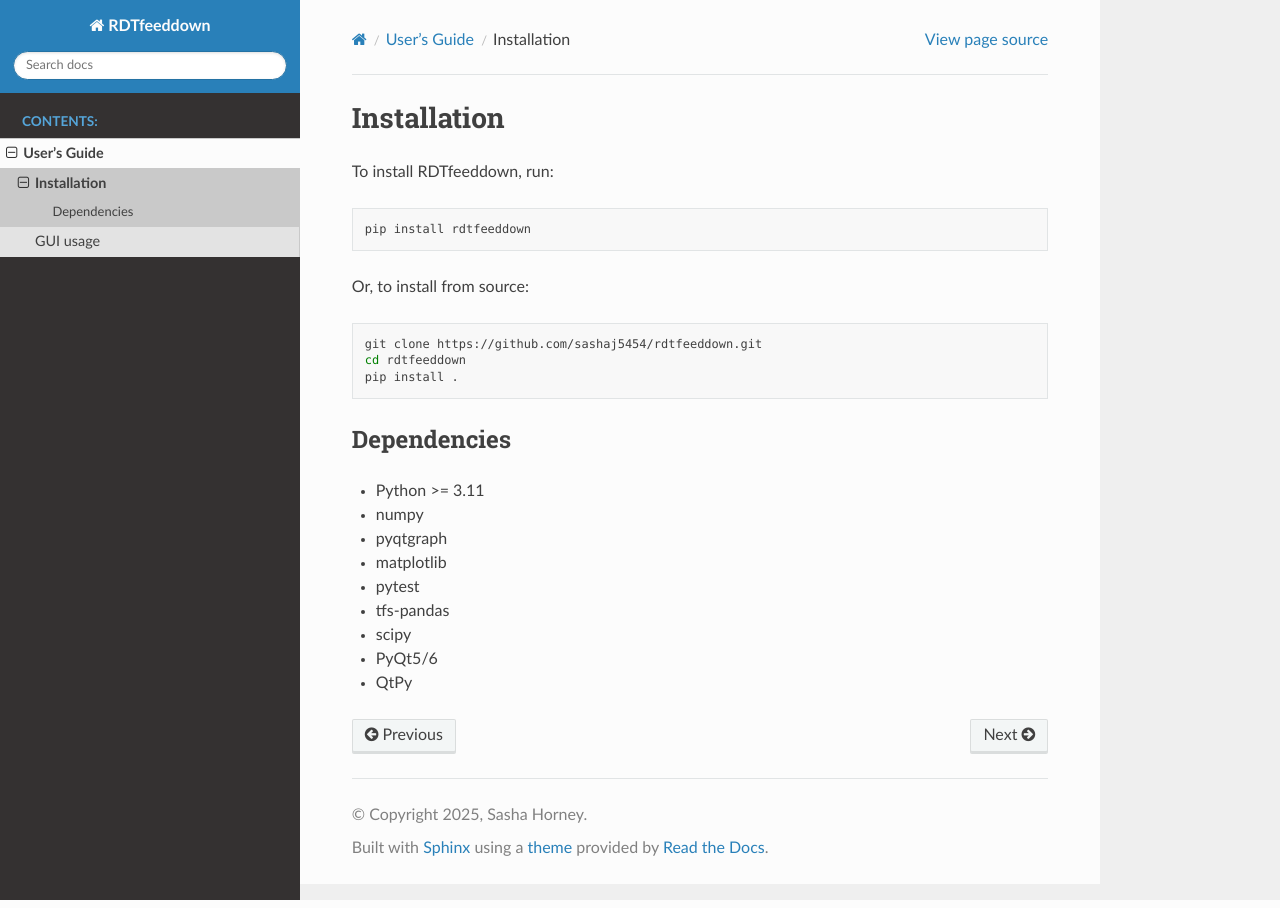
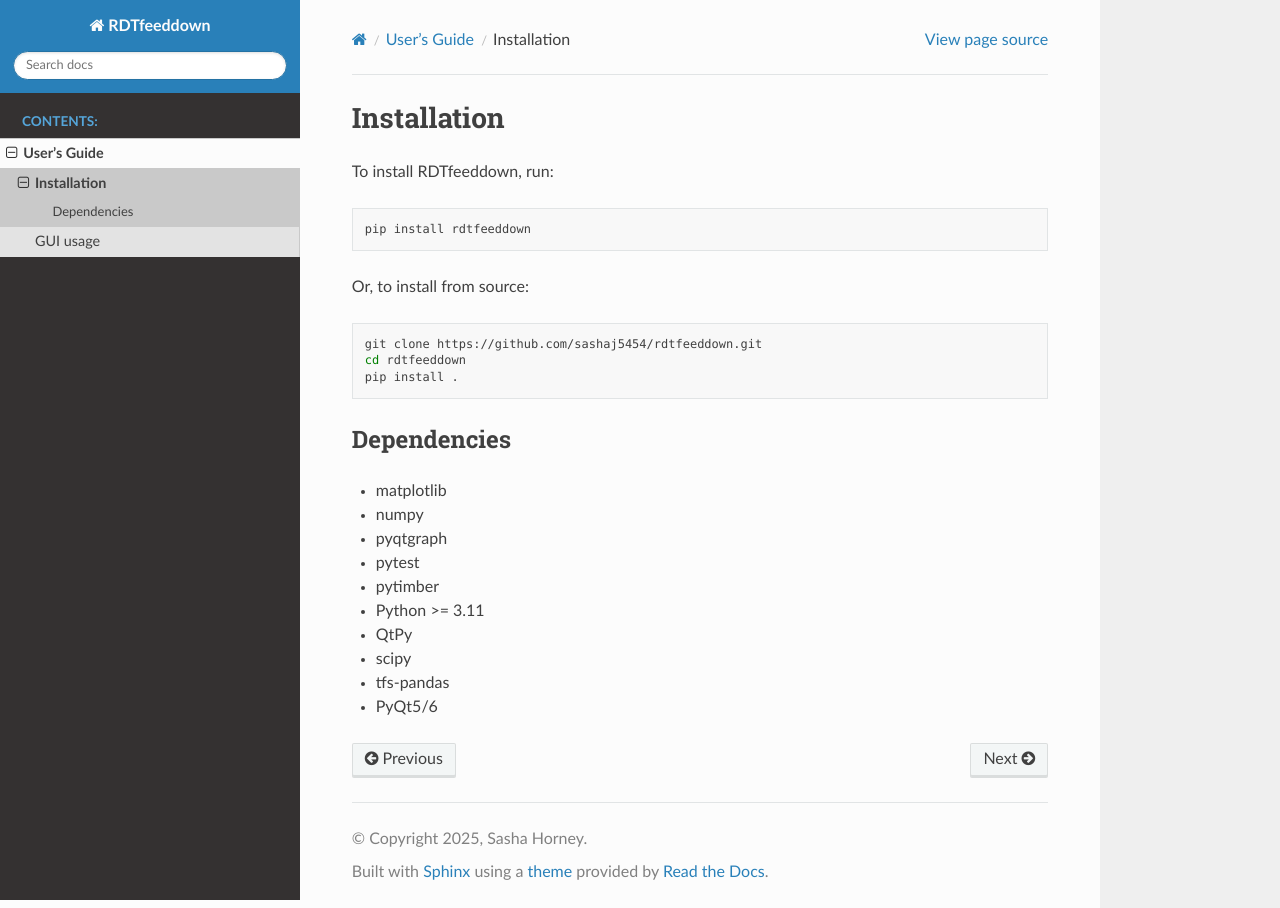
Before and after one commit to sashaj5454/RDTfeeddown, a Sphinx documentation site: the page built from docs/installation.rst, in a window 1280 px wide. Built offline with Sphinx 7.4.7 and the Read the Docs theme 3.1.0, drawn with Linux system fonts in a browser that asks for light colours.

Commit message:
Adding to requirements

```diff
--- a/docs/installation.rst
+++ b/docs/installation.rst
@@ -18,12 +18,13 @@ Or, to install from source:
 Dependencies
 ------------
 
-- Python >= 3.11
+- matplotlib
 - numpy
 - pyqtgraph
-- matplotlib
 - pytest
+- pytimber
+- Python >= 3.11
+- QtPy
+- scipy
 - tfs-pandas
-- scipy
 - PyQt5/6
-- QtPy
--- a/requirements.txt
+++ b/requirements.txt
@@ -1,5 +1,6 @@
 matplotlib
 pytest
+pytimber
 tfs-pandas
 QtPy
 pyqtgraph
```
